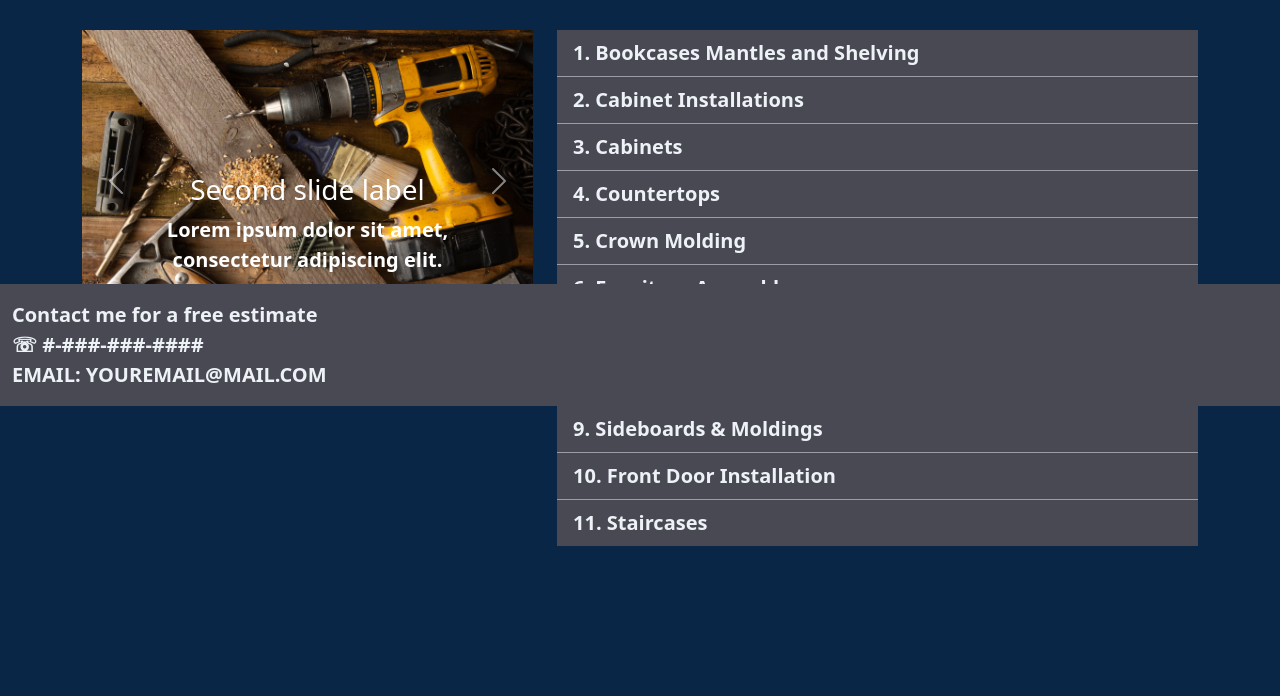
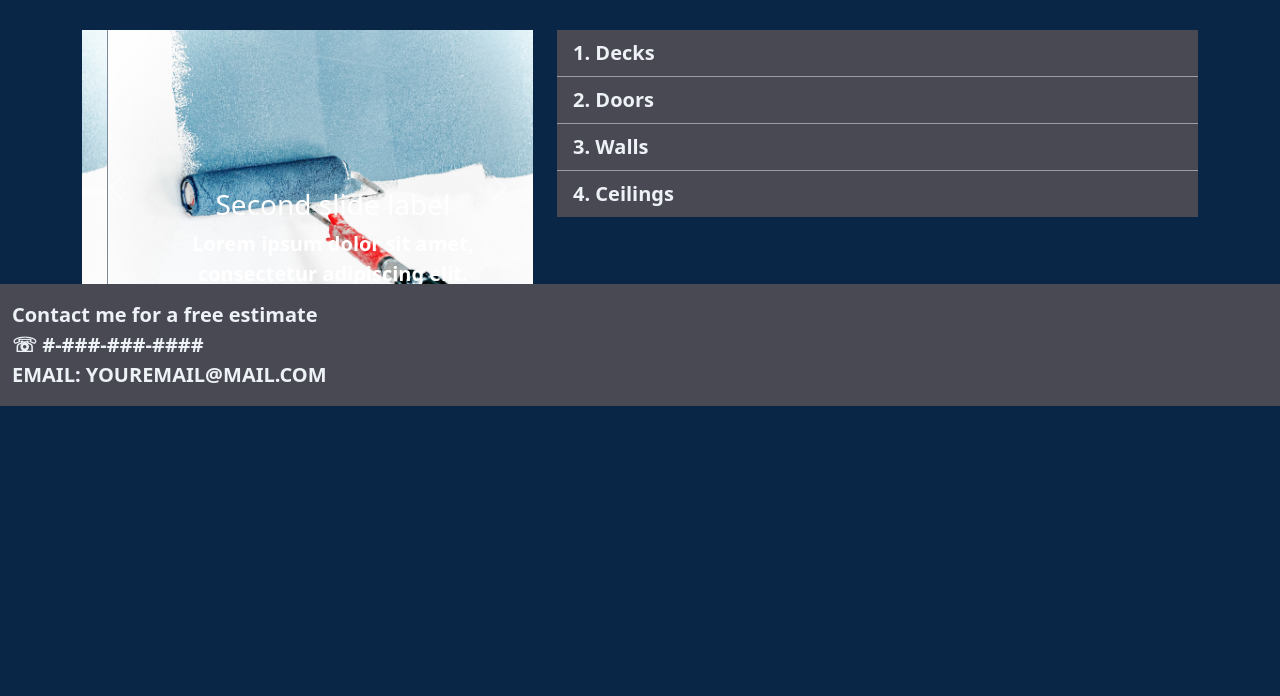
Before and after one commit to ARogala/Mr-Fixit, a Gatsby site: page /painting in a window 1280 px wide. Shown: the part 394-1090 px from the top of the page. After the commit the page ends 889 px from the top, so only its background shows below. Built offline with nearby package versions, Linux system fonts and the light colour scheme; Gatsby itself is replaced by a stand-in of ours.

Commit message:
add painting services

```diff
--- a/src/pages/painting.js
+++ b/src/pages/painting.js
@@ -12,28 +12,28 @@ import ListGroup from 'react-bootstrap/ListGroup';
 const GeneralHandyman = () => {
   return (
     <Layout>
-      <div><Hero heroText="Mr. Fix It LLC." secondaryText="Carpentry Service's" heroImgRelPath="services/carpentry.jpg"></Hero></div>
-      <h1 className="text-center mb-4 mt-4">Carpentry Services I Offer</h1>
+      <div><Hero heroText="Mr. Fix It LLC." secondaryText="Painting Services" heroImgRelPath="services/painting.jpg"></Hero></div>
+      <h1 className="text-center mb-4 mt-4">Painting Services I Offer</h1>
       <Container>
         <Row>
           <Col className="pt-4" xs={12} sm={12} md={6} lg={8} xl={5}>
             <Carousel>
               <Carousel.Item>
-                <StaticImage src="../images/services/carpentry.jpg" alt="handy man" className="d-block w-100" />
+                <StaticImage src="../images/services/painting.jpg" alt="handy man" className="d-block w-100" />
                 <Carousel.Caption>
                   <h3>First slide label</h3>
                   <p>Nulla vitae elit libero, a pharetra augue mollis interdum.</p>
                 </Carousel.Caption>
               </Carousel.Item>
               <Carousel.Item>
-                <StaticImage src="../images/services/carpentry.jpg" alt="handy man" className="d-block w-100" />
+                <StaticImage src="../images/services/painting.jpg" alt="handy man" className="d-block w-100" />
                 <Carousel.Caption>
                   <h3>Second slide label</h3>
                   <p>Lorem ipsum dolor sit amet, consectetur adipiscing elit.</p>
                 </Carousel.Caption>
               </Carousel.Item>
               <Carousel.Item>
-                <StaticImage src="../images/services/carpentry.jpg" alt="handy man" className="d-block w-100" />
+                <StaticImage src="../images/services/painting.jpg" alt="handy man" className="d-block w-100" />
                 <Carousel.Caption>
                   <h3>Third slide label</h3>
                   <p>
@@ -45,17 +45,10 @@ const GeneralHandyman = () => {
           </Col>
           <Col className="pt-4" xs={12} sm={12} md={6} lg={4} xl={7}>
             <ListGroup as="ul" numbered variant="flush">
-              <ListGroup.Item as="li">Bookcases Mantles and Shelving</ListGroup.Item>
-              <ListGroup.Item as="li">Cabinet Installations</ListGroup.Item>
-              <ListGroup.Item as="li">Cabinets</ListGroup.Item>
-              <ListGroup.Item as="li">Countertops</ListGroup.Item>
-              <ListGroup.Item as="li">Crown Molding</ListGroup.Item>
-              <ListGroup.Item as="li">Furniture Assembly</ListGroup.Item>
-              <ListGroup.Item as="li">Wood Floor/Tile Installation</ListGroup.Item>
-              <ListGroup.Item as="li">Fence Repair/Installation</ListGroup.Item>
-              <ListGroup.Item as="li">Sideboards & Moldings</ListGroup.Item>
-              <ListGroup.Item as="li">Front Door Installation</ListGroup.Item>
-              <ListGroup.Item as="li">Staircases</ListGroup.Item>
+              <ListGroup.Item as="li">Decks</ListGroup.Item>
+              <ListGroup.Item as="li">Doors</ListGroup.Item>
+              <ListGroup.Item as="li">Walls</ListGroup.Item>
+              <ListGroup.Item as="li">Ceilings</ListGroup.Item>
             </ListGroup>
           </Col>
         </Row>
```
